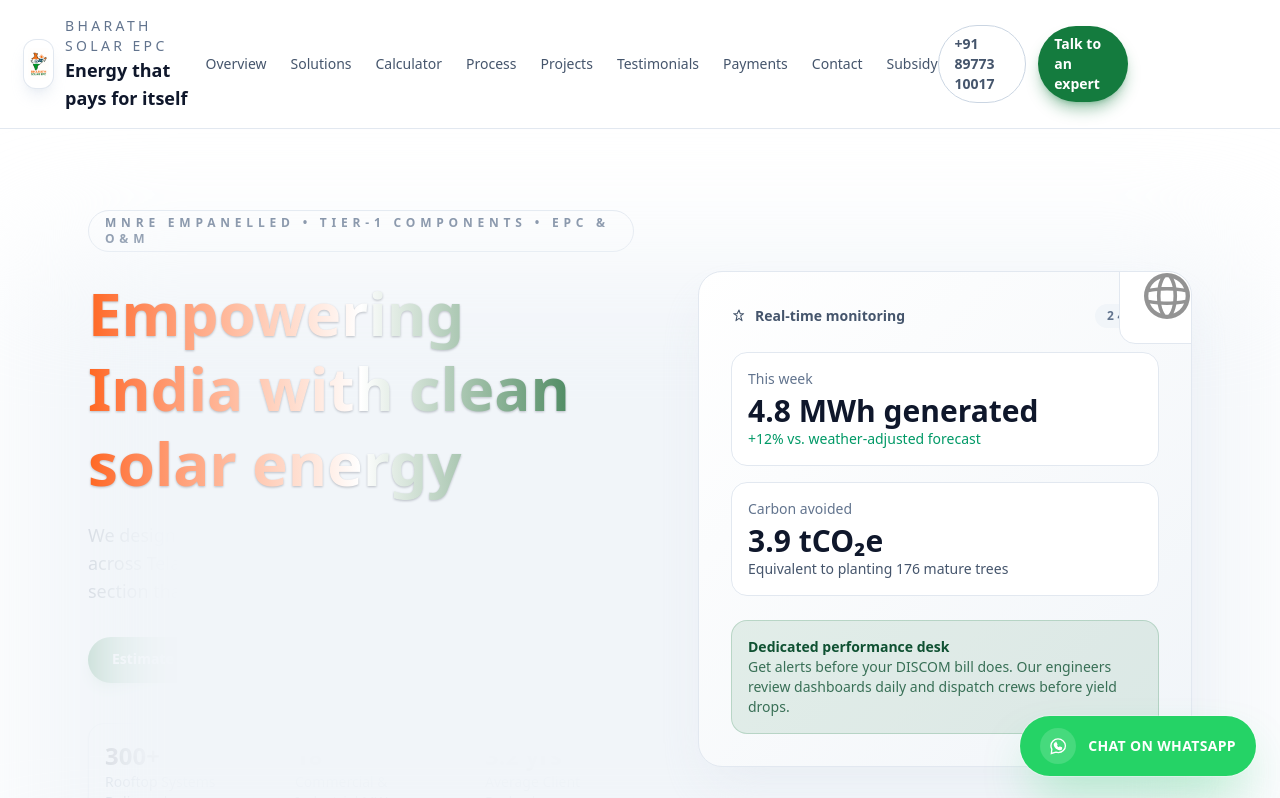
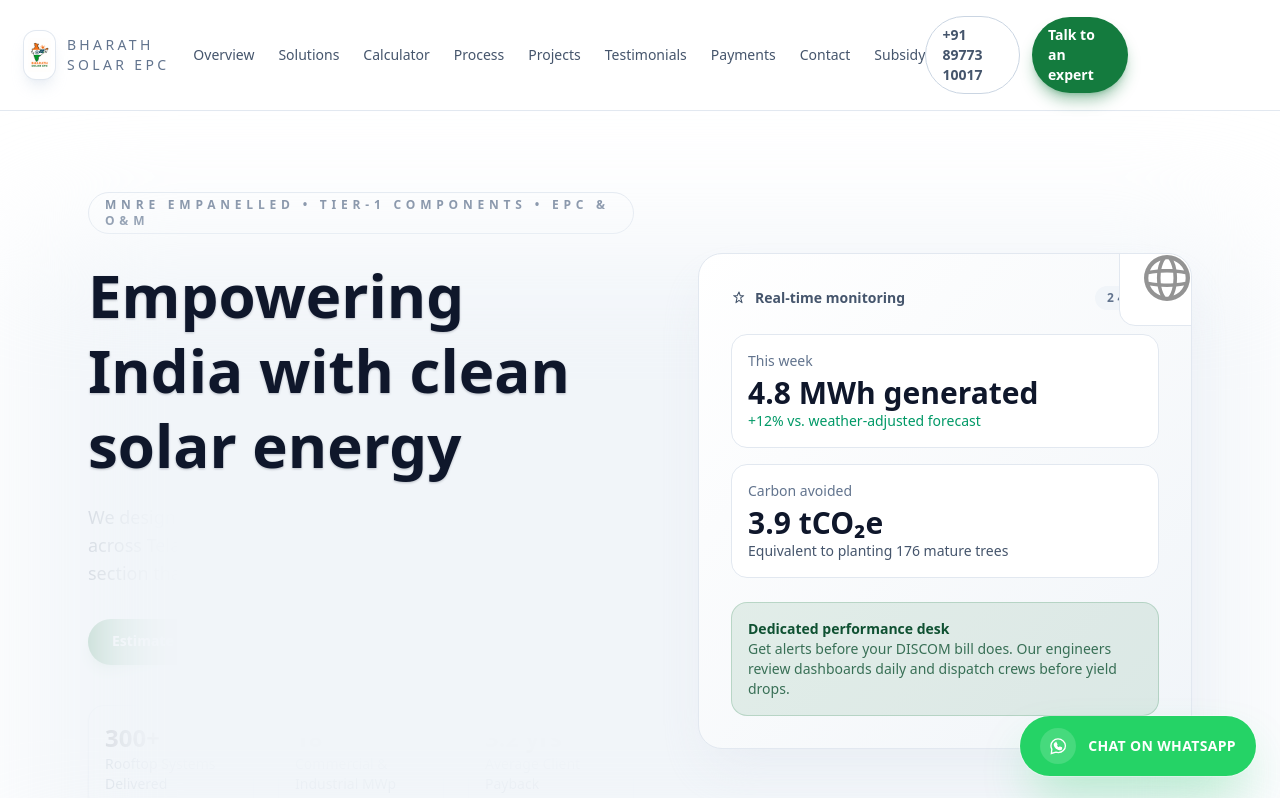
Before and after one commit to dbr09/bharathsolarepc, a Next.js app: page / in a window 1280 px wide. Shown: the top 798 px of the page. Built offline with nearby package versions, Linux system fonts and the light colour scheme.

Commit message:
Remove hero tricolour styling and tagline subtitle

```diff
--- a/app/components/layout/SiteChrome.js
+++ b/app/components/layout/SiteChrome.js
@@ -38,7 +38,6 @@ export function SiteHeader() {
           </span>
           <div className="hidden sm:block">
             <p className="text-sm uppercase tracking-[0.24em] text-slate-500">Bharath Solar EPC</p>
-            <p className="text-lg font-semibold text-slate-900">Energy that pays for itself</p>
           </div>
         </Link>
 
--- a/app/page.js
+++ b/app/page.js
@@ -80,7 +80,7 @@ function Hero() {
             MNRE empanelled • Tier-1 components • EPC & O&M
           </div>
           <h1
-            className="mt-6 bg-gradient-to-r from-[#FF671F] via-white to-[#046A38] bg-clip-text text-4xl font-extrabold leading-tight text-transparent drop-shadow-[0_1px_1px_rgba(15,23,42,0.25)] sm:text-5xl lg:text-6xl"
+            className="mt-6 text-4xl font-extrabold leading-tight text-slate-900 drop-shadow-[0_1px_1px_rgba(15,23,42,0.25)] sm:text-5xl lg:text-6xl"
           >
             Empowering India with clean solar energy
           </h1>
```
